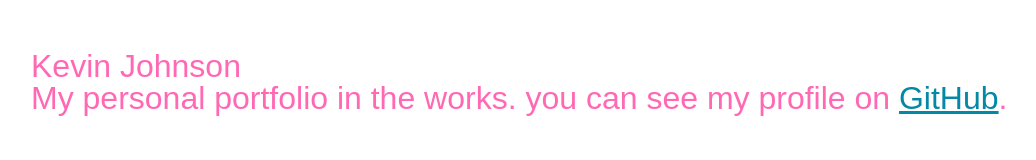
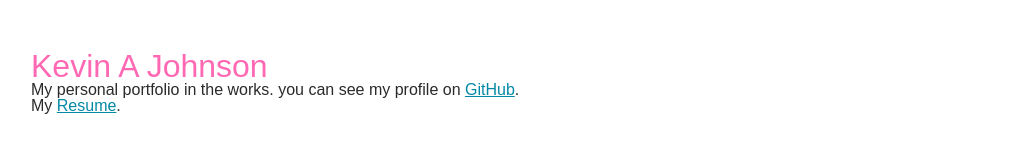
Before and after one commit to KevinAJohnson96/KevinAJohnson96.github.io, a plain HTML site: page index.html in a window 1280 px wide. Shown: the whole page, without its empty margins (19-1055 px from the left). Drawn offline with Linux system fonts and the light colour scheme.

Commit message:
Add Resume

```diff
--- a/index.html
+++ b/index.html
@@ -3,12 +3,13 @@
   <head>
     <meta charset="utf-8" />
     <link href="screen.css" media="screen" rel="stylesheet" type="text/css" />
-    <title>Kevin Johnson</title>
+    <title>Kevin A Johnson</title>
   </head>
   <body class="index">
     <div id="main" role="main">
-      <h1>Kevin Johnson
+      <h1>Kevin A Johnson</h1>
       <p>My personal portfolio in the works. you can see my profile on <a title"GitHub" href="https://github.com/KevinAJohnson96">GitHub</a>.</p>
+      <p>My <a title"Resume" href="file:///C:/Users/Becky/Downloads/Resume%20-%20Kevin%20Johnson.pdf">Resume</a>.</p>
     </div>
   </body>
 </html>
```
